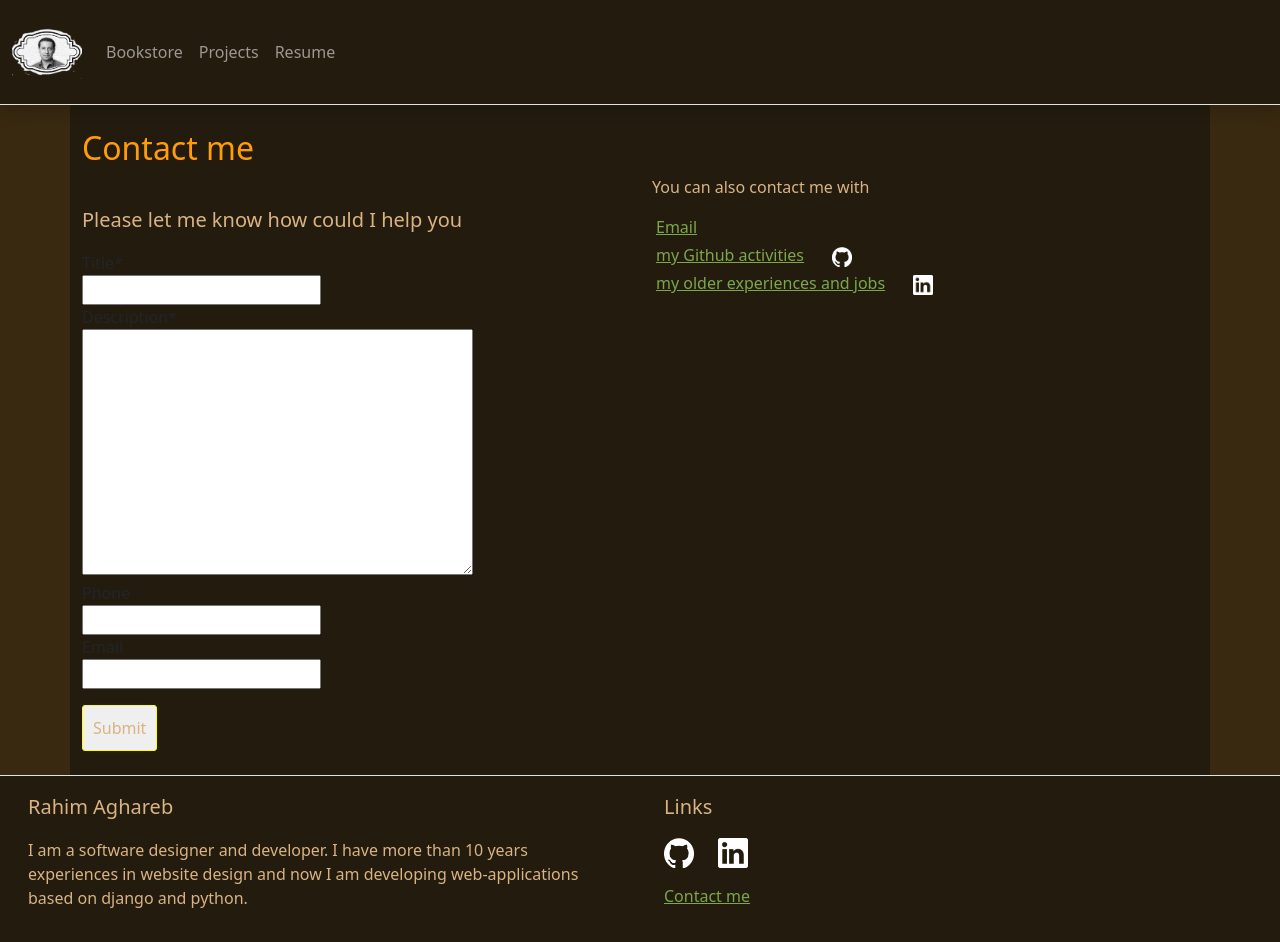
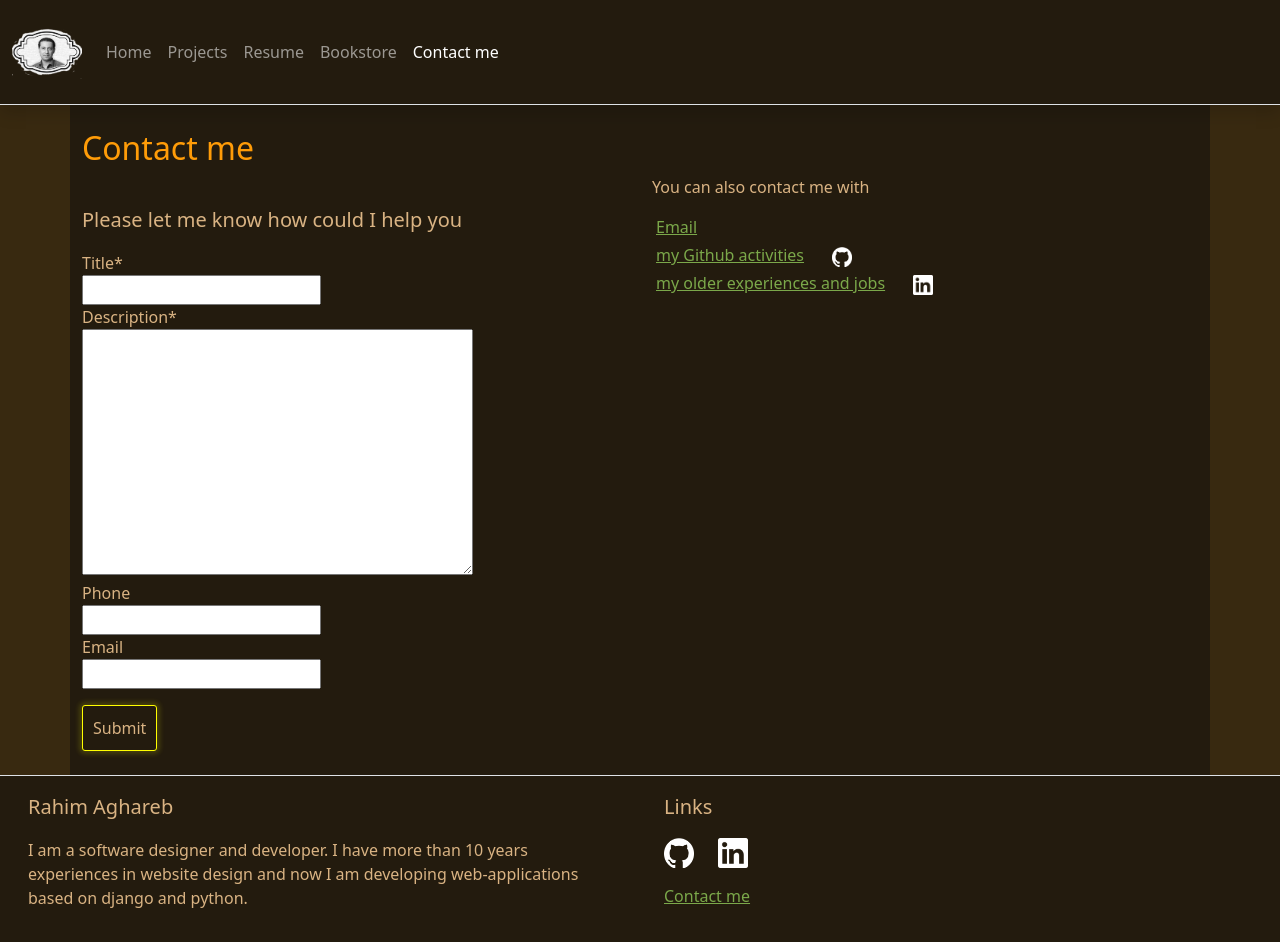
Before and after one commit to Rahimz/RahimAgha, a Django app: page /contacts/ in a window 1280 px wide. Run offline with Django 3.2, Linux system fonts and the light colour scheme; parts of the project's set-up code (start-up, migrations or seed data) failed here and were passed over; some libraries are stand-ins or nearby versions.

Commit message:
refactor - title pages

```diff
--- a/bookstore/views.py
+++ b/bookstore/views.py
@@ -11,6 +11,7 @@ def bookstore(request):
         'bookstore/static_bookstore.html',
         {
             'page_title': _('Bookstore solution'),
+            'mainNavSection': 'services'
         }
     )
 
--- a/contacts/views.py
+++ b/contacts/views.py
@@ -10,6 +10,7 @@ from .models import Contact
 
 def contacts(request):
     page_title = _('Contacts')
+    mainNavSection= 'contacts'
     require = request.GET.get('require')  if request.GET.get('require') in ('customization', 'price') else None
     if request.method == 'POST':
         form = ContactForm(data=request.POST)
@@ -38,6 +39,7 @@ def contacts(request):
                         'form': ContactForm(),
                         'success_message': _('Thanks a lot, Your message is registered and I will contact you'),
                         'page_title': page_title,
+                        'mainNavSection': mainNavSection,
 
                     })
     else:
@@ -48,6 +50,7 @@ def contacts(request):
         {
             'form': form,
             'page_title': page_title,
-            'require': require
+            'require': require,
+            'mainNavSection': mainNavSection,
         }
     )
--- a/generals/views.py
+++ b/generals/views.py
@@ -10,6 +10,7 @@ def HomeView(request):
         request,
         'home.html',
         {
-            'page_title': _('Home')
+            'page_title': _('Home'),
+            'mainNavSection': 'home'
         }
     )
--- a/static/css/base.css
+++ b/static/css/base.css
@@ -33,6 +33,8 @@ a:visited {
     color: #d9b383;
     text-decoration: none;
     padding: 10px;
+    background-color: #231b0e;
+    box-shadow: 0 0 5px 3px rgba(255, 255, 0, 0.165);
 
 }
 .btn-special:hover {
@@ -40,5 +42,12 @@ a:visited {
     /* background-color: #a8cacd; */
     color: yellow;
     text-decoration: none;
+    box-shadow: 0 0 10px 3px rgba(255, 255, 0, 0.607);
 
 }
+.success-message {
+    color: #7ba84a;
+}
+form label {
+    color:#d9b383;
+}
--- a/templates/_navbar.html
+++ b/templates/_navbar.html
@@ -13,14 +13,22 @@
         <ul class="navbar-nav me-auto mb-2 mb-lg-0">
 
           <li class="nav-item">
-            <a class="nav-link {% if mainNavSection == 'services' %}active{% endif %}" href="{% url 'bookstore:bookstore' %}">{% trans "Bookstore" %}</a>
+            <a class="nav-link {% if mainNavSection == 'home' %}active{% endif %}" href="{% url 'home' %}">{% trans "Home" %}</a>
           </li>
+
           <li class="nav-item">
             <a class="nav-link {% if mainNavSection == 'projects' %}active{% endif %}" href="{% url 'home' %}#projects">{% trans "Projects" %}</a>
           </li>
           <li class="nav-item">
             <a class="nav-link {% if mainNavSection == 'resume' %}active{% endif %}" href="{% url 'home' %}#resume">{% trans "Resume" %}</a>
           </li>
+          <li class="nav-item">
+            <a class="nav-link {% if mainNavSection == 'services' %}active{% endif %}" href="{% url 'bookstore:bookstore' %}">{% trans "Bookstore" %}</a>
+          </li>
+          <li class="nav-item">
+            <a class="nav-link {% if mainNavSection == 'contacts' %}active{% endif %}" href="{% url 'contacts:contacts' %}">{% trans "Contact me" %}</a>
+          </li>
+
           {% comment %}
         <div class="ms-3">
           {% if request.user.is_authenticated %}
```
